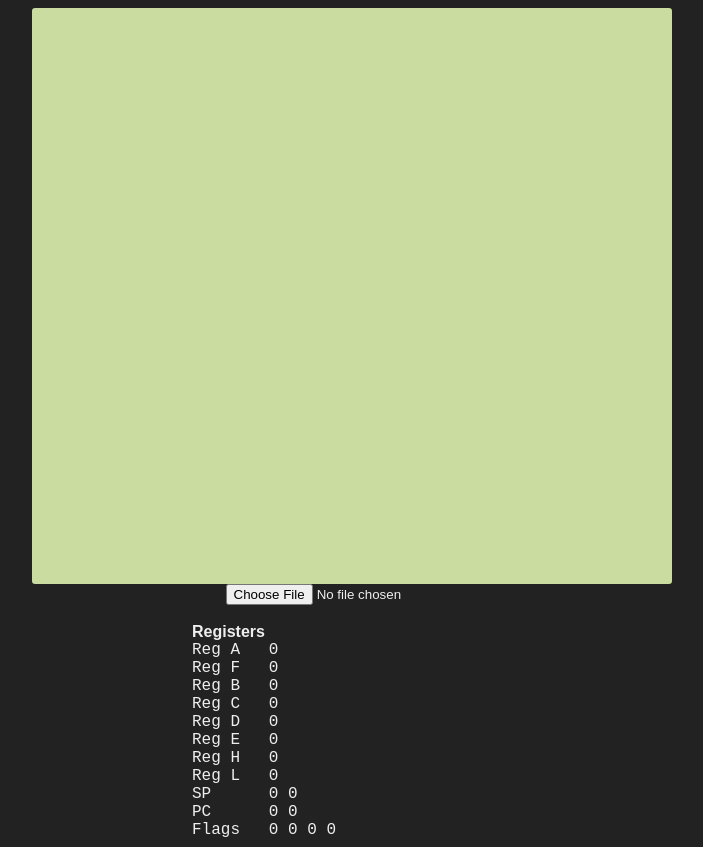
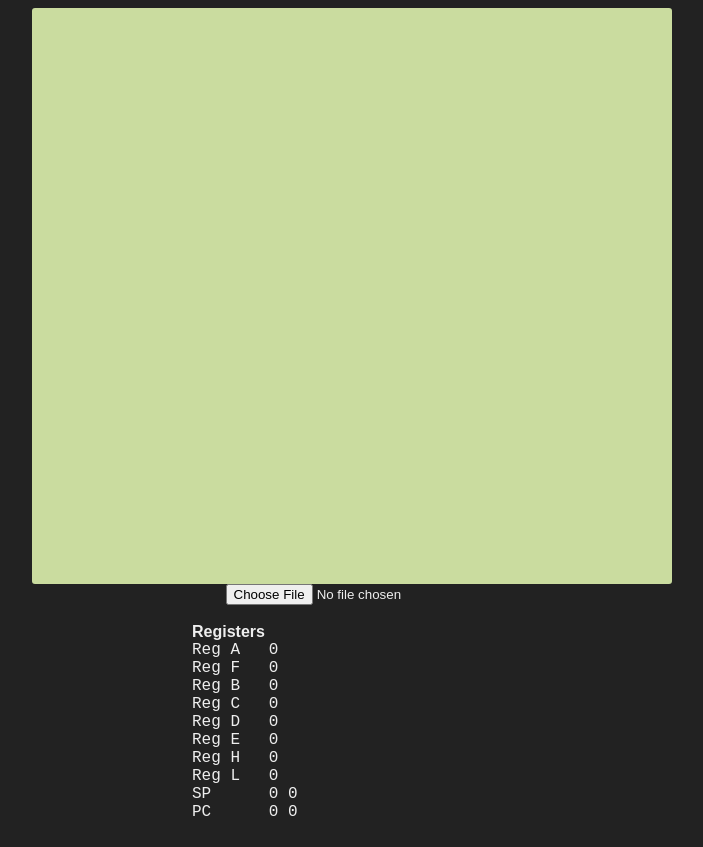
Before and after one commit to brendan-myers/webassembly-game-boy, a plain HTML site: page dist/index.html in a window 1280 px wide. Shown: the whole page, without its empty margins (288-991 px from the left). Drawn offline with Linux system fonts and the light colour scheme; no server answers.

Commit message:
Fix register addresses

```diff
--- a/dist/index.html
+++ b/dist/index.html
@@ -25,7 +25,6 @@
             <div class="reg">Reg L&nbsp;&nbsp;&nbsp;<span id="reg_l"></span></div>
             <div class="reg">SP&nbsp;&nbsp;&nbsp;&nbsp;&nbsp;&nbsp;<span id="sp"></span></div>
             <div class="reg">PC&nbsp;&nbsp;&nbsp;&nbsp;&nbsp;&nbsp;<span id="pc"></span></div>
-            <div class="reg">Flags&nbsp;&nbsp;&nbsp;<span id="flags"></span></div>
         </div>
     </body>
 
@@ -98,16 +97,15 @@
         printMemory = () => {
             const regs = [
                 { reg: 'reg_a', addr: 0x10008, len: 1},
-                { reg: 'reg_b', addr: 0x1000c, len: 1},
-                { reg: 'reg_c', addr: 0x1000e, len: 1},
-                { reg: 'reg_d', addr: 0x10010, len: 1},
-                { reg: 'reg_e', addr: 0x10012, len: 1},
-                { reg: 'reg_f', addr: 0x1000a, len: 1},
-                { reg: 'reg_h', addr: 0x10014, len: 1},
-                { reg: 'reg_l', addr: 0x10016, len: 1},
+                { reg: 'reg_b', addr: 0x1000a, len: 1},
+                { reg: 'reg_c', addr: 0x1000b, len: 1},
+                { reg: 'reg_d', addr: 0x1000c, len: 1},
+                { reg: 'reg_e', addr: 0x1000d, len: 1},
+                { reg: 'reg_f', addr: 0x10009, len: 1},
+                { reg: 'reg_h', addr: 0x1000e, len: 1},
+                { reg: 'reg_l', addr: 0x1000f, len: 1},
                 { reg: 'sp', addr: 0x10004, len: 2},
-                { reg: 'pc', addr: 0x10000, len: 2},
-                { reg: 'flags', addr: 0x10018, len: 4}
+                { reg: 'pc', addr: 0x10000, len: 2}
             ];
 
             for (let i=0; i<regs.length; i++) {
```
